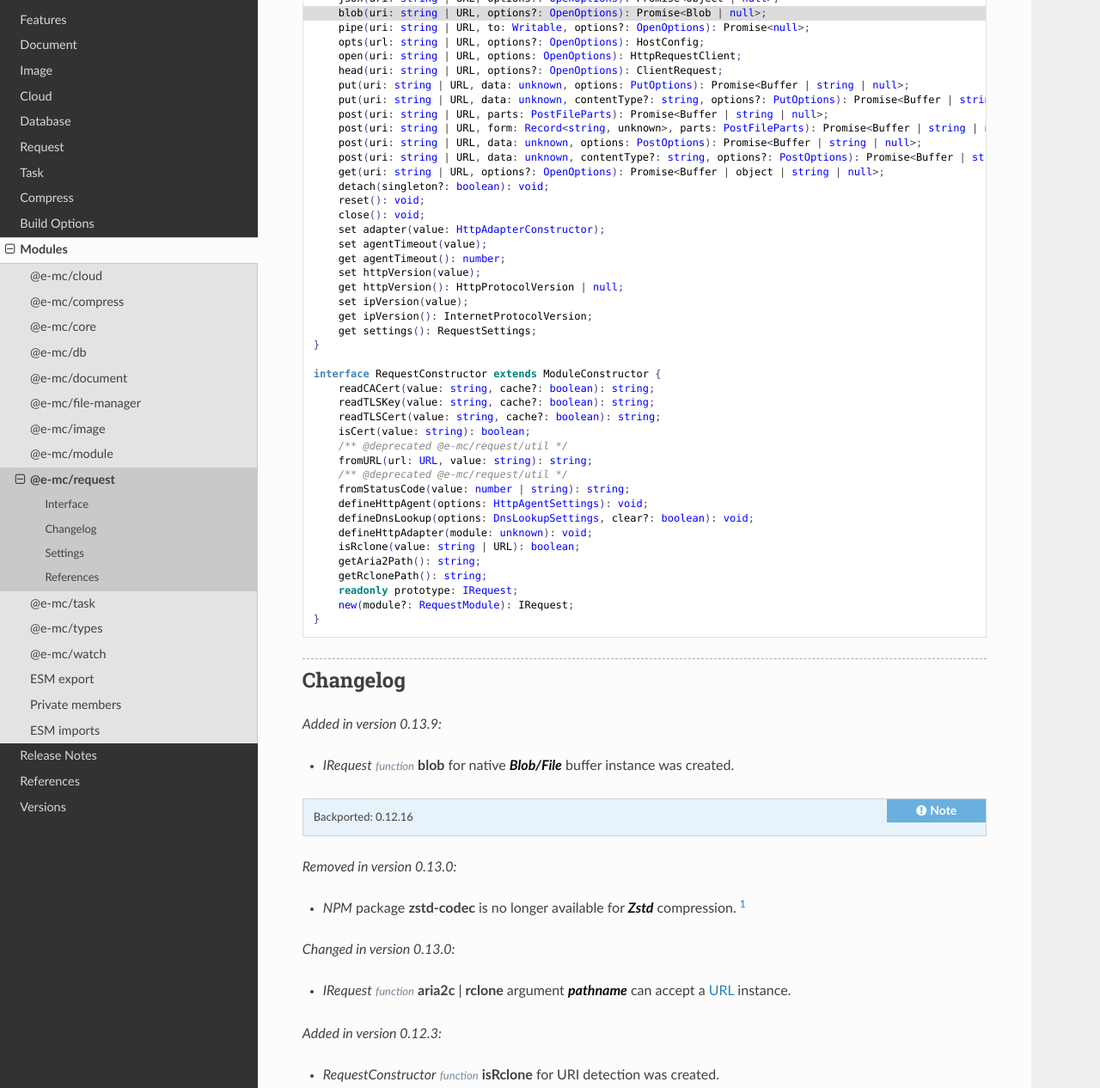
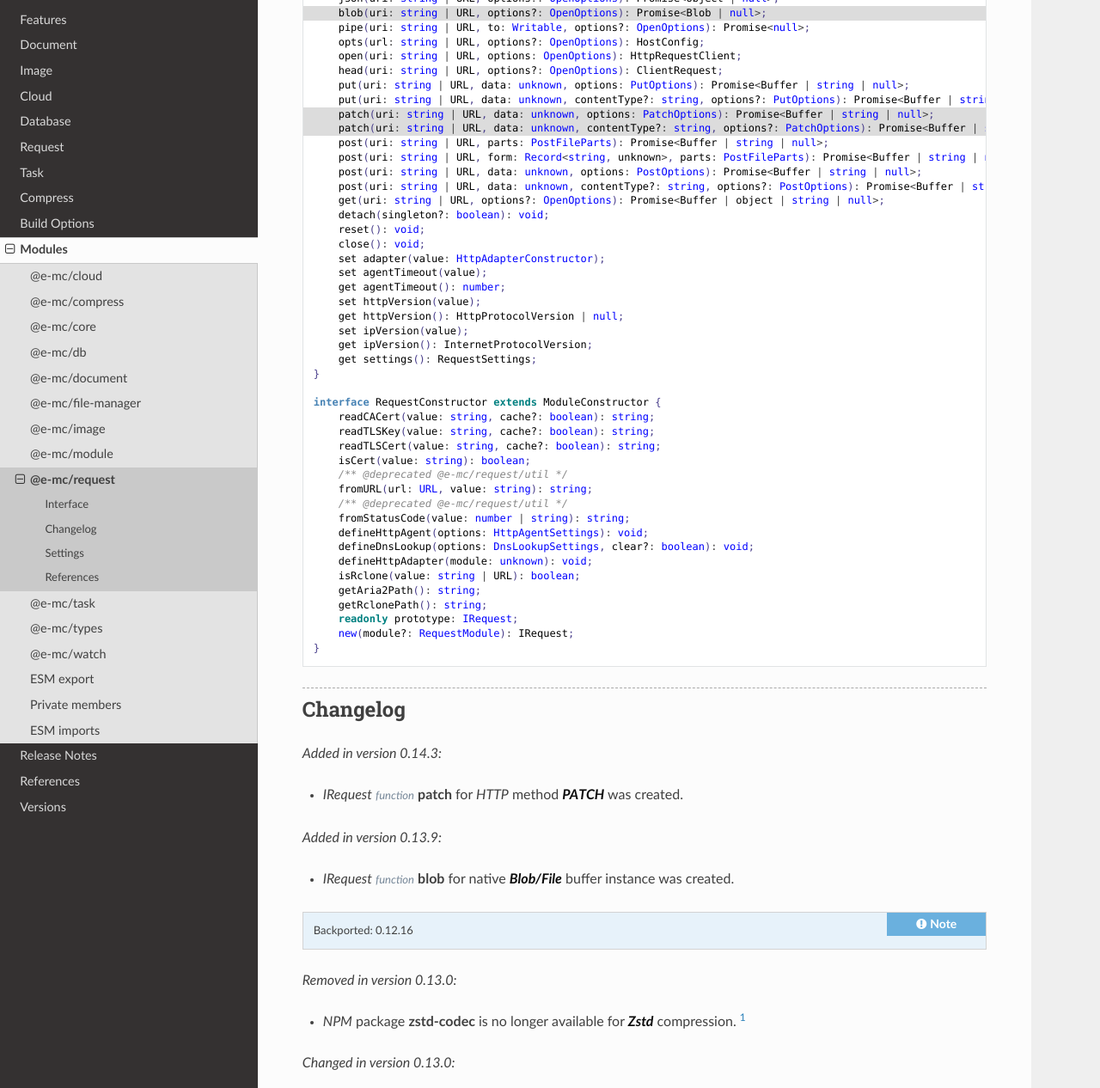
Before and after one commit to anpham6/chrome-docs, a Sphinx documentation site: the page built from source/modules/request.rst, in a window 1280 px wide and 1400 px high, scrolled down 687 px, cut to the strip 134-1400 px from the top of the window. Shown: the whole strip at 86% size. Built offline with Sphinx 7.4.7 and the Read the Docs theme 3.1.0, drawn with Linux system fonts in a browser that asks for light colours; some of the changed text lies outside the part shown.

```diff
--- a/source/modules/request.rst
+++ b/source/modules/request.rst
@@ -9,11 +9,11 @@ Interface
 
 .. code-block::
   :caption: `View Source <https://www.unpkg.com/@e-mc/types/lib/index.d.ts>`_
-  :emphasize-lines: 34
+  :emphasize-lines: 34,41-42
 
   import type { IModule, ModuleConstructor } from "./index";
   import type { HttpAdapterConstructor, HttpAgentSettings, HttpProtocolVersion, HttpRequestClient, InternetProtocolVersion } from "./http";
-  import type { ApplyOptions, Aria2Options, HeadersOnCallback, HostConfig, OpenOptions, PostFileParts, PostOptions, ProxySettings, PutOptions, RcloneOptions, ReadExpectType, RequestInit, StatusOnCallback } from "./request";
+  import type { ApplyOptions, Aria2Options, HeadersOnCallback, HostConfig, OpenOptions, PatchOptions, PostFileParts, PostOptions, ProxySettings, PutOptions, RcloneOptions, ReadExpectType, RequestInit, StatusOnCallback } from "./request";
   import type { DnsLookupSettings, RequestModule, RequestSettings } from "./settings";
 
   import type { ClientRequest, OutgoingHttpHeaders } from "node:http";
@@ -51,6 +51,8 @@ Interface
       head(uri: string | URL, options?: OpenOptions): ClientRequest;
       put(uri: string | URL, data: unknown, options: PutOptions): Promise<Buffer | string | null>;
       put(uri: string | URL, data: unknown, contentType?: string, options?: PutOptions): Promise<Buffer | string | null>;
+      patch(uri: string | URL, data: unknown, options: PatchOptions): Promise<Buffer | string | null>;
+      patch(uri: string | URL, data: unknown, contentType?: string, options?: PatchOptions): Promise<Buffer | string | null>;
       post(uri: string | URL, parts: PostFileParts): Promise<Buffer | string | null>;
       post(uri: string | URL, form: Record<string, unknown>, parts: PostFileParts): Promise<Buffer | string | null>;
       post(uri: string | URL, data: unknown, options: PostOptions): Promise<Buffer | string | null>;
@@ -90,6 +92,10 @@ Interface
 
 Changelog
 =========
+
+.. versionadded:: 0.14.3
+
+  - *IRequest* :alt:`function` **patch** for *HTTP* method :target:`PATCH` was created.
 
 .. versionadded:: 0.13.9
 
```
Also changed, not shown: source/release_notes/added.rst (+7 -0 lines).
